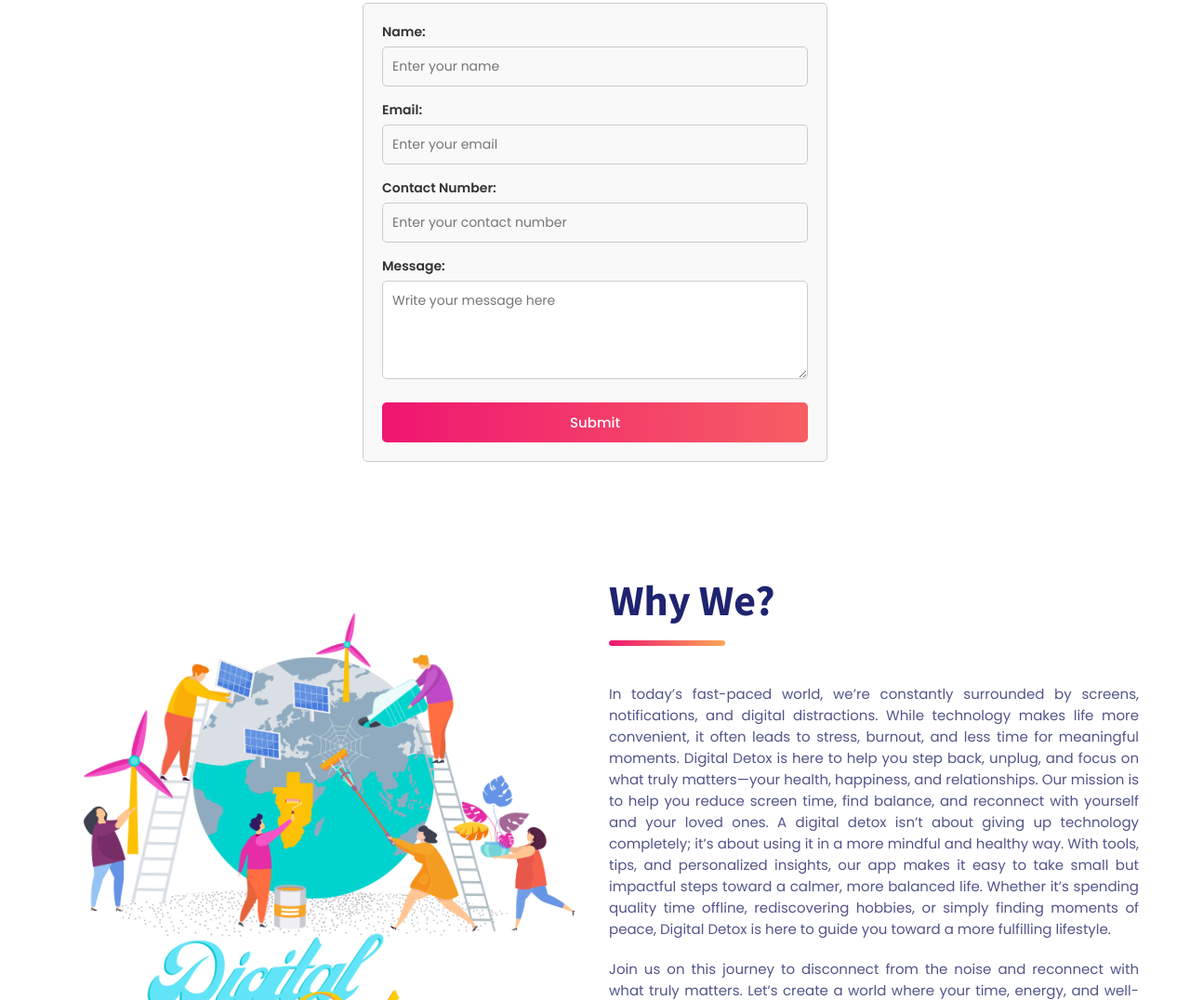
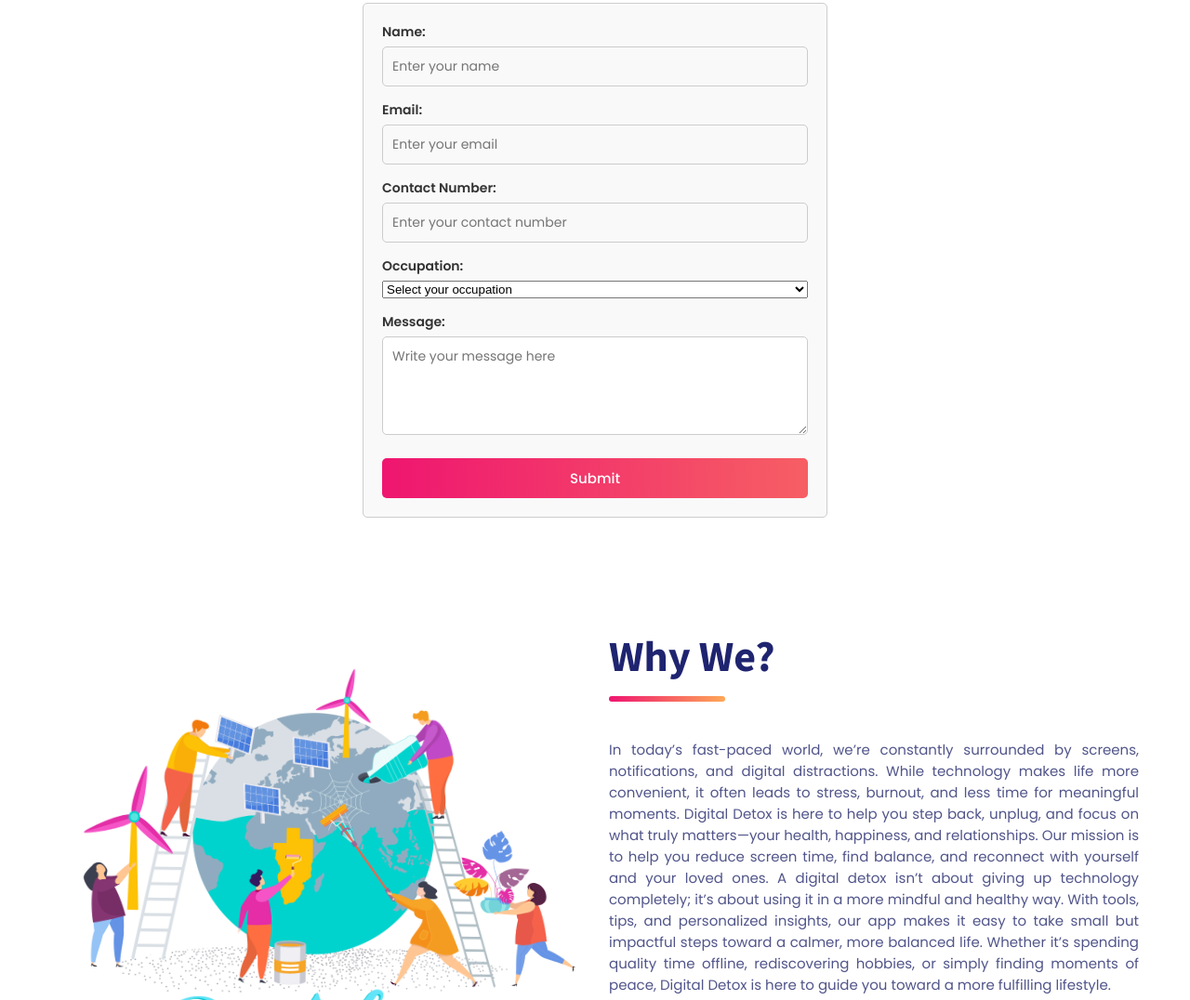
Before and after one commit to digidetox/site, a plain HTML site: page index.html in a window 1280 px wide. Shown: the part 975-2051 px from the top of the page at 93% size. Drawn offline with nearby package versions, Linux system fonts and the light colour scheme; a web font is replaced by a local one.

Commit message:
Update index.html
Occupation added in the registration form

```diff
--- a/index.html
+++ b/index.html
@@ -214,6 +214,19 @@
                         <div class="form-group">
                             <label for="contact">Contact Number:</label>
                             <input type="tel" id="contact" name="contact" placeholder="Enter your contact number" required>
+                        </div>
+
+                        <div class="form-group">
+                            <label for="occupation">Occupation:</label>
+                            <select id="occupation" name="occupation" required>
+                                <option value="">Select your occupation</option>
+                                <option value="corporate">Corporate Employee</option>
+                                <option value="self-employed">Self Employed</option>
+                                <option value="housewife">Housewife</option>
+                                <option value="student">Student</option>
+                                <option value="corporate">Government Official</option>
+                                <option value="others">Others</option>
+                            </select>
                         </div>
 
                         <div class="form-group">
```
